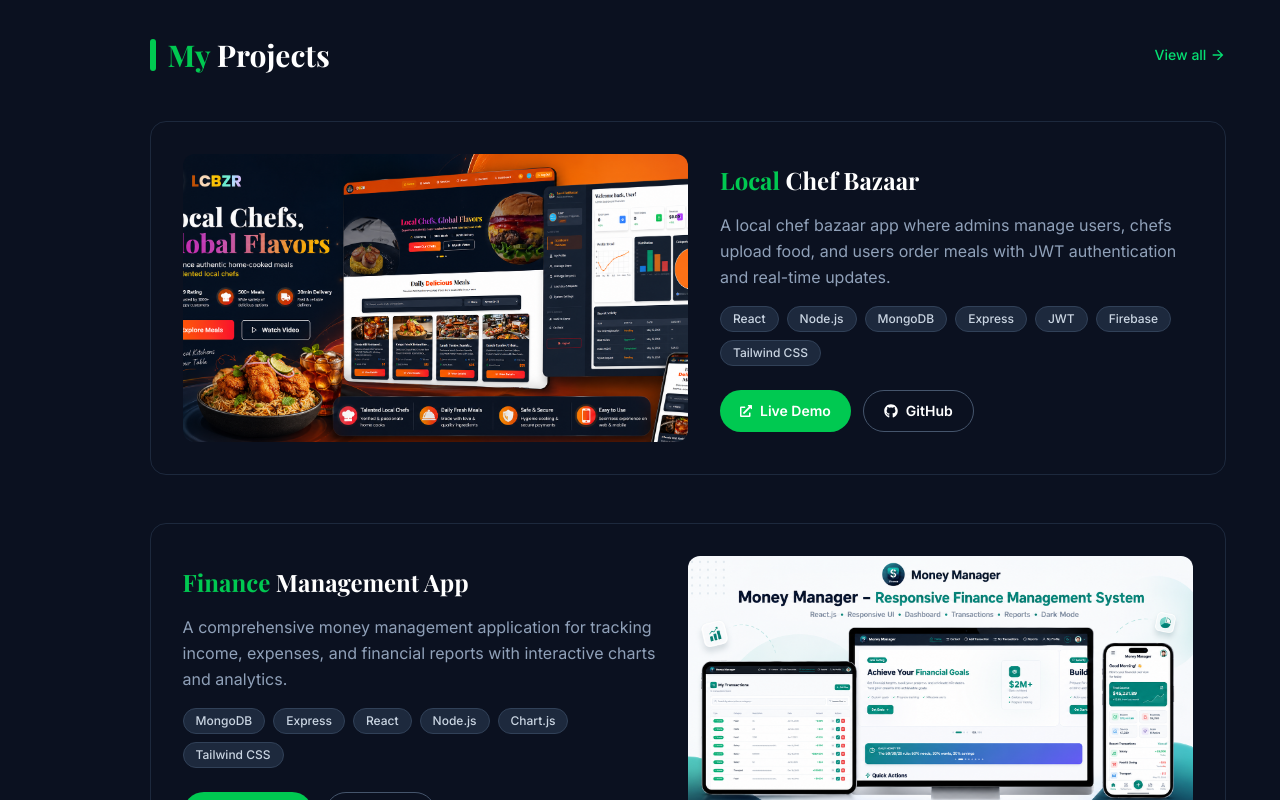
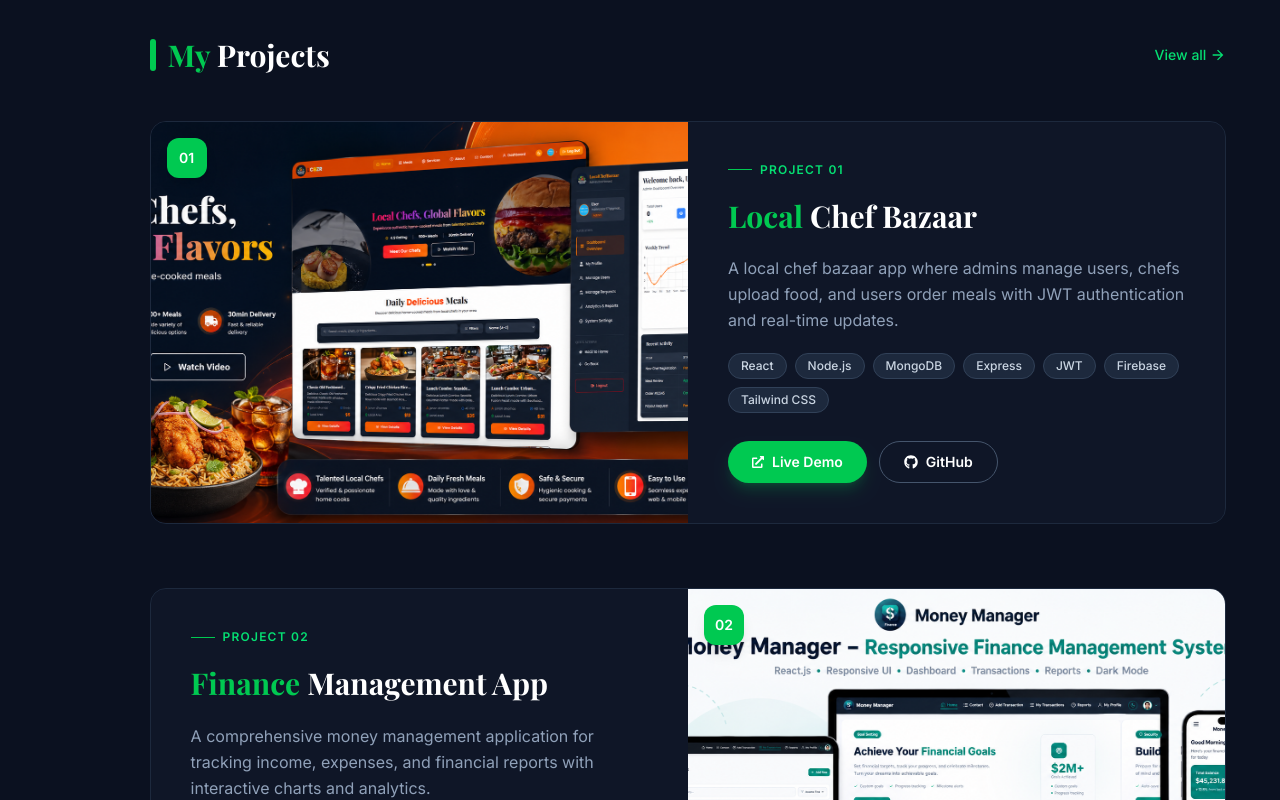
Before and after one commit to hakimcolor/MY-Portfolio-site-hakimcolor, a Next.js app: page / in a window 1280 px wide. Shown: the part 3240-4040 px from the top of the page. Built offline with nearby package versions, Linux system fonts and the light colour scheme.

Commit message:
Redesign project cards - full bleed image, numbered badge, text panel on side

```diff
--- a/src/components/Projects.jsx
+++ b/src/components/Projects.jsx
@@ -115,37 +115,38 @@ export default function Projects() {
         </motion.div>
       </motion.div>
 
-      <div className="flex flex-col gap-12">
+      <div className="flex flex-col gap-16">
         {projects.map((project, index) => {
           const isEven = index % 2 === 0;
           return (
             <motion.div
               key={index}
-              className={`flex flex-col ${isEven ? 'lg:flex-row' : 'lg:flex-row-reverse'} gap-8 items-center border border-slate-800 rounded-2xl overflow-hidden p-6 lg:p-8`}
+              className={`flex flex-col ${isEven ? 'lg:flex-row' : 'lg:flex-row-reverse'} gap-0 items-stretch border border-slate-800 rounded-2xl overflow-hidden`}
               initial={{ opacity: 0, y: 40 }}
               whileInView={{ opacity: 1, y: 0 }}
               viewport={{ once: true }}
               transition={{ delay: index * 0.1, duration: 0.6 }}
-              whileHover={{ borderColor: 'rgba(34,197,94,0.3)' }}
+              whileHover={{ borderColor: 'rgba(34,197,94,0.4)' }}
             >
-              {/* Image */}
+              {/* Image side */}
               <motion.div
-                className="w-full lg:w-1/2 h-60 lg:h-72 relative rounded-xl overflow-hidden shrink-0"
+                className="w-full lg:w-1/2 h-64 lg:h-auto relative overflow-hidden shrink-0 min-h-[280px]"
                 whileHover={{ scale: 1.02 }}
-                transition={{ duration: 0.3 }}
+                transition={{ duration: 0.4 }}
               >
                 <Image
                   src={project.image}
                   alt={project.title}
                   fill
-                  className="object-cover"
+                  className="object-cover transition-transform duration-500 hover:scale-105"
                 />
-                <div className="absolute inset-0 bg-gradient-to-t from-background-dark/60 to-transparent opacity-0 hover:opacity-100 transition-opacity duration-300 flex items-end justify-center pb-4 gap-3">
+                {/* Dark overlay with links on hover */}
+                <div className="absolute inset-0 bg-background-dark/50 opacity-0 hover:opacity-100 transition-opacity duration-300 flex items-center justify-center gap-4">
                   <a
                     href={project.liveUrl}
                     target="_blank"
                     rel="noopener noreferrer"
-                    className="px-4 py-2 bg-green-500 hover:bg-green-600 text-white font-title font-bold rounded-full text-sm flex items-center gap-2 transition-colors"
+                    className="px-5 py-2.5 bg-green-500 hover:bg-green-600 text-white font-title font-bold rounded-full text-sm flex items-center gap-2 transition-colors shadow-lg"
                   >
                     <FaExternalLinkAlt className="text-xs" /> Live Demo
                   </a>
@@ -153,16 +154,27 @@ export default function Projects() {
                     href={project.githubUrl}
                     target="_blank"
                     rel="noopener noreferrer"
-                    className="px-4 py-2 bg-slate-900 border border-white/20 text-white font-title font-bold rounded-full text-sm flex items-center gap-2 hover:bg-white hover:text-slate-900 transition-colors"
+                    className="px-5 py-2.5 bg-slate-900 border border-white/20 text-white font-title font-bold rounded-full text-sm flex items-center gap-2 hover:bg-white hover:text-slate-900 transition-colors shadow-lg"
                   >
                     <FaGithub /> GitHub
                   </a>
                 </div>
+                {/* Project number */}
+                <div className="absolute top-4 left-4 w-10 h-10 rounded-xl bg-green-500 flex items-center justify-center font-title font-bold text-white text-sm shadow-lg">
+                  {String(index + 1).padStart(2, '0')}
+                </div>
               </motion.div>
 
-              {/* Text */}
-              <div className="flex flex-col gap-4 w-full lg:w-1/2">
-                <h4 className="font-title text-2xl font-bold">
+              {/* Text side */}
+              <div className="flex flex-col justify-center gap-5 w-full lg:w-1/2 p-8 lg:p-10 bg-surface-dark/40">
+                <div className="flex items-center gap-2">
+                  <div className="w-6 h-px bg-green-500" />
+                  <span className="font-body text-green-400 text-xs uppercase tracking-widest font-semibold">
+                    Project {String(index + 1).padStart(2, '0')}
+                  </span>
+                </div>
+
+                <h4 className="font-title text-2xl lg:text-3xl font-bold leading-tight">
                   <span className="text-green-500">
                     {project.title.split(' ')[0]}
                   </span>
@@ -171,7 +183,8 @@ export default function Projects() {
                     {project.title.split(' ').slice(1).join(' ')}
                   </span>
                 </h4>
-                <p className="font-body text-slate-400 leading-relaxed">
+
+                <p className="font-body text-slate-400 leading-relaxed text-base">
                   {project.description}
                 </p>
 
@@ -186,12 +199,12 @@ export default function Projects() {
                   ))}
                 </div>
 
-                <div className="flex gap-3 mt-2">
+                <div className="flex gap-3 pt-2">
                   <a
                     href={project.liveUrl}
                     target="_blank"
                     rel="noopener noreferrer"
-                    className="px-5 py-2.5 bg-green-500 hover:bg-green-600 text-white font-title font-bold rounded-full text-sm flex items-center gap-2 transition-colors"
+                    className="px-6 py-2.5 bg-green-500 hover:bg-green-600 text-white font-title font-bold rounded-full text-sm flex items-center gap-2 transition-colors shadow-lg shadow-green-500/20"
                   >
                     <FaExternalLinkAlt className="text-xs" /> Live Demo
                   </a>
@@ -199,7 +212,7 @@ export default function Projects() {
                     href={project.githubUrl}
                     target="_blank"
                     rel="noopener noreferrer"
-                    className="px-5 py-2.5 bg-transparent border border-slate-600 text-white font-title font-bold rounded-full text-sm flex items-center gap-2 hover:border-green-500 hover:text-green-400 transition-colors"
+                    className="px-6 py-2.5 bg-transparent border border-slate-600 text-white font-title font-bold rounded-full text-sm flex items-center gap-2 hover:border-green-500 hover:text-green-400 transition-colors"
                   >
                     <FaGithub /> GitHub
                   </a>
```
